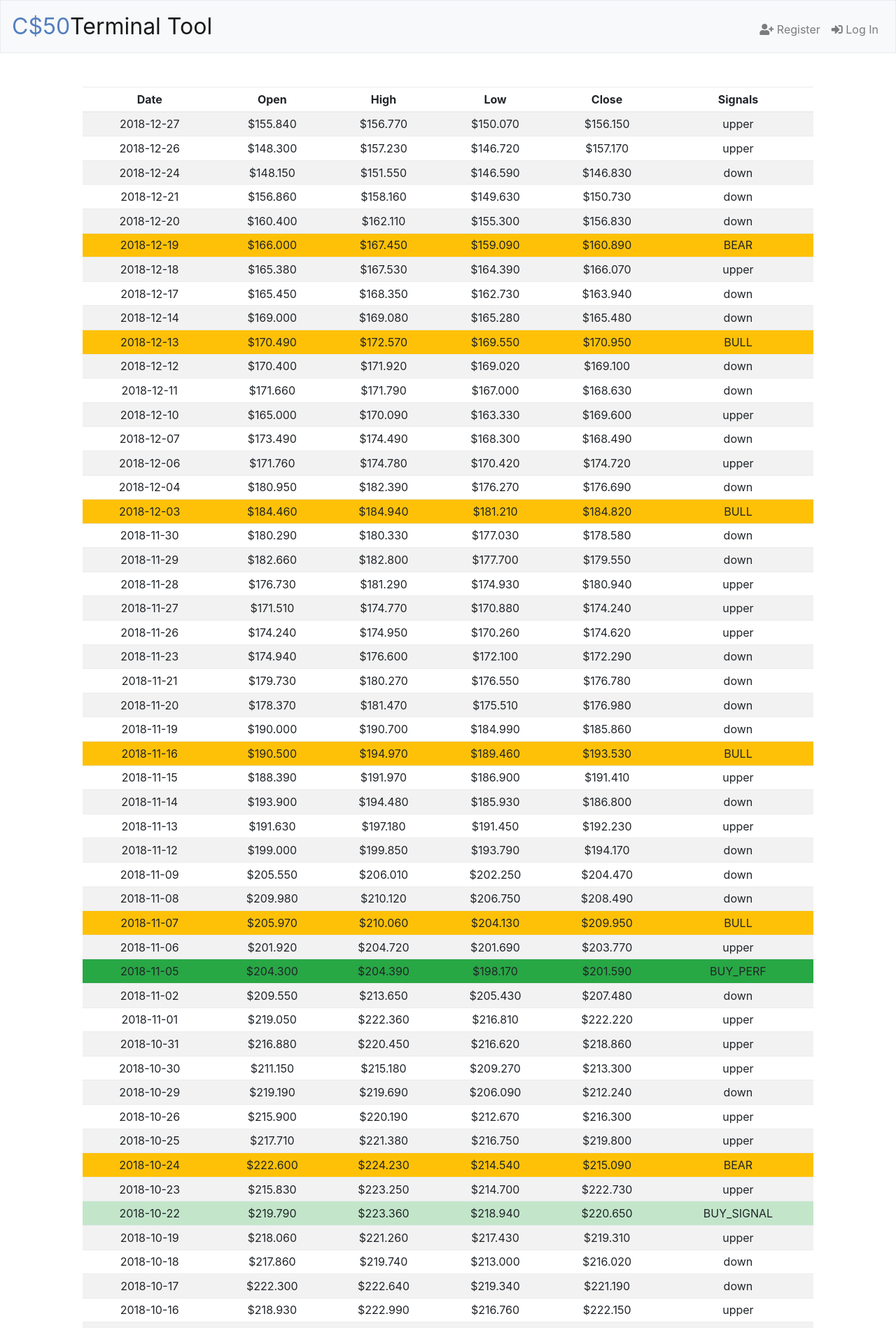
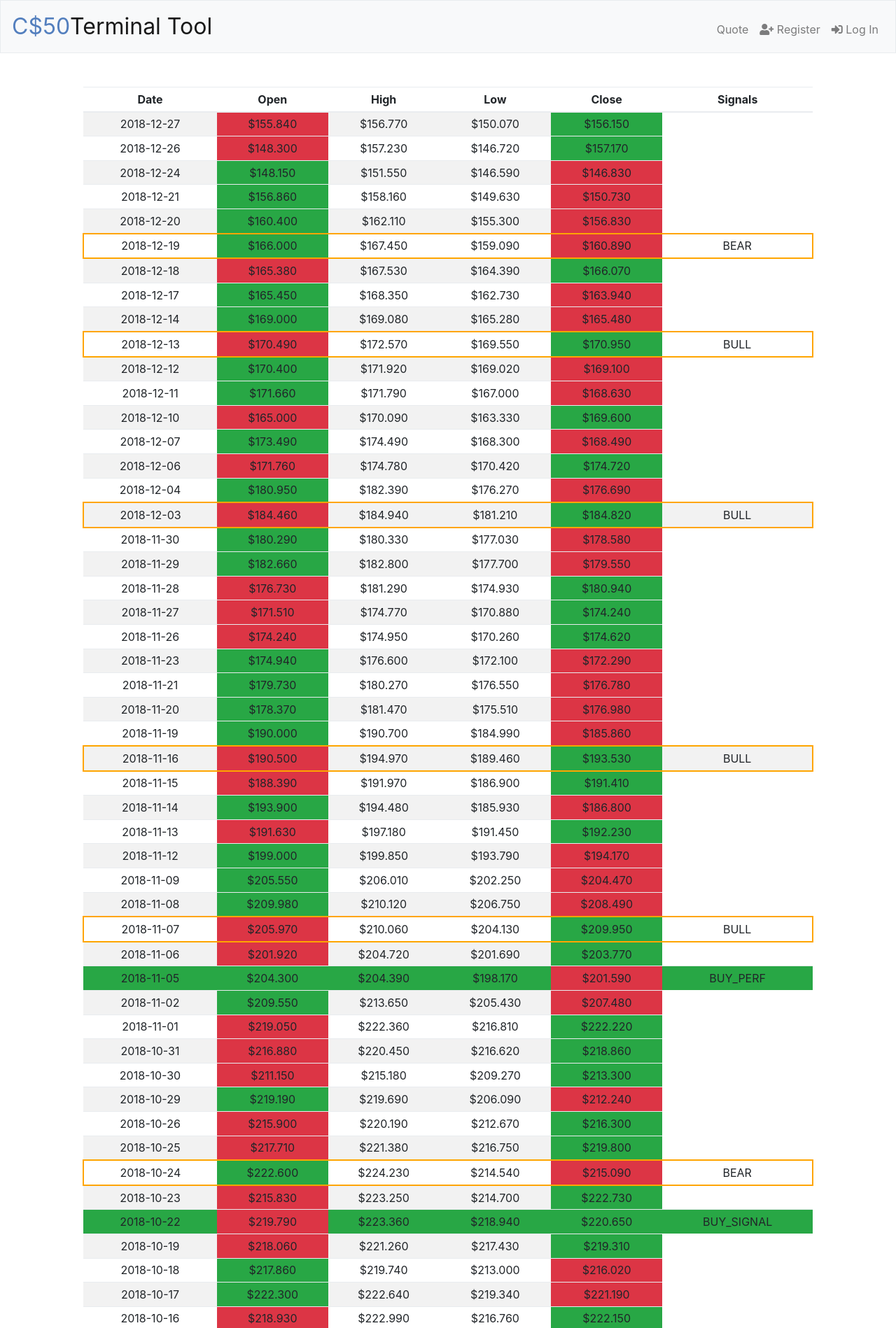
Before and after one commit to DaBubbla/project, a Flask app: page / in a window 1280 px wide. Shown: the top 1898 px of the page at 70% size. Run offline with Flask 2, Linux system fonts and the light colour scheme; data comes from the database, SQL or seed files in the repository; some libraries are stand-ins or nearby versions.

Commit message:
thinking of adding quote

```diff
--- a/application.py
+++ b/application.py
@@ -1,15 +1,15 @@
 import os
-import json
+# import json
 import requests
-import csv
-import sqlite3
+# import sqlite3
+
 
 from cs50 import SQL
 from flask import Flask, flash, render_template, request, session, url_for
 from flask_session import Session
 
 from tempfile import mkdtemp
-from helpers import apology, logic, pyson, usd# login_required, lookup, # Necessary for later application
+from helpers import apology, logic, lookup, pyson, usd# login_required, # Necessary for later application
 
 
 
@@ -51,3 +51,18 @@ def index():
         rows.reverse()
 
         return render_template("watch.html", rows=rows)
+
+@app.route("/quote", methods=["GET", "POST"])
+# @login_required
+def quote():
+    """Get stock quote. --- TODO """
+    if request.method == "POST":
+        r = lookup(request.form.get("symbol"))
+
+        if not r:
+            return apology("Invalid symbol")
+
+        return render_template("quoted.html", rows=r)
+
+    else:
+        return render_template("quote.html")
--- a/helpers.py
+++ b/helpers.py
@@ -1,6 +1,7 @@
 import requests
 import urllib.parse
 import sqlite3
+import json
 
 from flask import redirect, render_template, request, session
 from functools import wraps
@@ -40,7 +41,6 @@ def pyson():
 
 
     for i in b:
-        # print(i[0]) Got-eem!
         c.append({
             'date': i[0],
             'open': i[1],
@@ -60,7 +60,6 @@ def pyson():
             c[i]['u_d']='upper'
         else:
             c[i]['u_d']='down'
-        # print(c)
     return c
 
 
@@ -78,7 +77,7 @@ def logic():
     Reference = 0
 
     for i in range(days-1):
-        # print(pre[i]['date'])
+
         p.append({
             'date': pre[i]['date'],
             'open': pre[i]['open'],
@@ -93,7 +92,7 @@ def logic():
             if Bear and p[i]['close'] < Reference:
                 # Process a close in a Bear Signal Sequence
                 CountDown = CountDown + 1
-                # print("bear ", CountDown)
+
                 if CountDown == 9:
                     low6 = p[i-3]['close']
                     low7 = p[i-2]['close']
@@ -109,7 +108,7 @@ def logic():
                         low2 = low8
                     else:
                         low2 = low9
-                    print("low1: low2: ", low1, low2)
+
                     if low1 > low2:
                         p[i]['signal'] = "BUY_PERF"
                     else:
@@ -174,8 +173,36 @@ def logic():
                 Bull = 1
                 Reference = c4
                 CountDown = CountDown + 1
+    return(p)
 
-    return(p)
+def lookup(symbol):
+    """Look up quote for symbol."""
+
+    # Contact API
+    try:
+        response = requests.get(f"https://api.iextrading.com/1.0/stock/{urllib.parse.quote_plus(symbol)}/chart/3m")
+        response.raise_for_status()
+    except requests.RequestException:
+        return None
+
+    # Parse response
+    try:
+        quote = response.json()
+        return [{
+            "date" : quote['date'],
+            "open" : float(quote['open']),
+            "high" : float(quote['high']),
+            "low"  : float(quote['low']),
+            "close": float(quote['close'])
+        }]
+    except (KeyError, TypeError, ValueError):
+        return None
+
+    print(quote)
+
+def usd(value):
+    """Format value as USD."""
+    return f"${value:,.3f}"
 
 
 # def login_required(f):
@@ -190,31 +217,3 @@ def logic():
 #             return redirect("/login")
 #         return f(*args, **kwargs)
 #     return decorated_function
-
-
-# def lookup(symbol):
-#     """Look up quote for symbol."""
-
-#     # Contact API
-#     try:
-#         response = requests.get(f"https://api.iextrading.com/1.0/stock/{urllib.parse.quote_plus(symbol)}/quote")
-#         response.raise_for_status()
-#     except requests.RequestException:
-#         return None
-
-#     # Parse response
-#     try:
-#         quote = response.json()
-#         return {
-#             "name": quote["companyName"],
-#             "price": float(quote["latestPrice"]),
-#             "symbol": quote["symbol"]
-#         }
-#     except (KeyError, TypeError, ValueError):
-#         return None
-
-
-
-def usd(value):
-    """Format value as USD."""
-    return f"${value:,.3f}"
--- /dev/null
+++ b/static/scripts.js
@@ -0,0 +1,38 @@
+// Easier way to highlight important html data
+
+$(document).ready(function() {
+
+    // Select table data
+    let signal = $('table tr#row td#signal');
+
+
+    // Remove unneccessary signal data
+    $(signal).each(function(){
+        if( $(this).text() == 'upper' || $(this).text() == 'down' ) {
+            $(this).hide();
+        }
+    });
+
+    // Highlight Bear flips
+    $(signal).each(function(){
+        if( $(this).text() == 'BEAR' || $(this).text() == 'BULL' ) {
+            $(this).parent().css('border', '2px solid orange');
+        }
+    });
+
+
+    // Highlight buy signals
+    $(signal).each(function(){
+        if( $(this).text() == 'BUY_PERF' || $(this).text() == 'BUY_SIGNAL' ) {
+            $(this).parent().css('background', '#28a745');
+        }
+    });
+
+    // Highlight buy / sell perfs
+    $(signal).each(function(){
+        if( $(this).text() == 'SELL_PERF' || $(this).text() == 'SELL_SIGNAL' ) {
+            $(this).parent().css('background', '#dc3545');
+        }
+    });
+
+});
--- a/templates/layout.html
+++ b/templates/layout.html
@@ -16,13 +16,16 @@
         <link rel="stylesheet" href="https://use.fontawesome.com/releases/v5.6.1/css/all.css" integrity="sha384-gfdkjb5BdAXd+lj+gudLWI+BXq4IuLW5IT+brZEZsLFm++aCMlF1V92rMkPaX4PP" crossorigin="anonymous">
         <!---->
 
-        <script src="https://code.jquery.com/jquery-3.1.1.min.js"></script>
+
+
+        <script src="https://code.jquery.com/jquery-latest.min.js"></script>
+        <!-- app's own JavaScript -->
+        <script src="/static/scripts.js"></script>
+
         <script src="https://cdnjs.cloudflare.com/ajax/libs/popper.js/1.12.3/umd/popper.min.js"></script>
         <script src="https://maxcdn.bootstrapcdn.com/bootstrap/4.0.0-beta.2/js/bootstrap.min.js"></script>
 
-        <!--favicon issues!!!-->
-        <link rel="icon" type="image/ico" href="/favicon.ico">
-        <!---->
+
 
         <title class="title">CS50-terminal: {% block title %}{% endblock %}</title>
 
@@ -38,7 +41,7 @@
             <div class="collapse navbar-collapse" id="navbar">
                 {% if session.user_id %}
                     <ul class="navbar-nav mr-auto mt-2">
-                        <li class="nav-item"><a class="nav-link" href="/quote">Quote</a></li>
+
                         <li class="nav-item"><a class="nav-link" href="/buy">Buy</a></li>
                         <li class="nav-item"><a class="nav-link" href="/sell">Sell</a></li>
                         <li class="nav-item"><a class="nav-link" href="/watch"><i class="fas fa-eye"></i>Watch</a></li>
@@ -48,6 +51,7 @@
                     </ul>
                 {% else %}
                     <ul class="navbar-nav ml-auto mt-2">
+                         <li class="nav-item"><a class="nav-link" href="/quote">Quote</a></li>
                         <li class="nav-item"><a class="nav-link" href="/register"><i class="fas fa-user-plus"></i> Register</a></li>
                         <li class="nav-item"><a class="nav-link" href="/login"><i class="fas fa-sign-in-alt"></i> Log In</a></li>
                     </ul>
--- a/templates/watch.html
+++ b/templates/watch.html
@@ -18,81 +18,23 @@
             </tr>
         </thead>
         <tbody>
-            {% for i in rows %}
-                {% if i['signal'] == "BUST" %}
-                <tr class='bg-black'>
-                    <td class="rows">{{ i['date'] }}</td>
-                    <td class="rows">{{ i['open'] | usd }}</td>
-                    <td class="rows">{{ i['high'] | usd }}</td>
-                    <td class="rows">{{ i['low'] | usd }}</td>
-                    <td class="rows">{{ i['close'] | usd }}</td>
-                    <td class="rows">{{ i['signal'] }}</td>
-                </tr>
-                {% elif i['signal'] == "BUY_SIGNAL" %}
-                    <tr class='table-success'>
-                    <td class="rows">{{ i['date'] }}</td>
-                    <td class="rows">{{ i['open'] | usd }}</td>
-                    <td class="rows">{{ i['high'] | usd }}</td>
-                    <td class="rows">{{ i['low'] | usd }}</td>
-                    <td class="rows">{{ i['close'] | usd }}</td>
-                    <td class="rows">{{ i['signal'] }}</td>
-                </tr>
-                {% elif i['signal'] == "BUY_PERF" %}
-                    <tr class='bg-success'>
-                    <td class="rows">{{ i['date'] }}</td>
-                    <td class="rows">{{ i['open'] | usd }}</td>
-                    <td class="rows">{{ i['high'] | usd }}</td>
-                    <td class="rows">{{ i['low'] | usd }}</td>
-                    <td class="rows">{{ i['close'] | usd }}</td>
-                    <td class="rows">{{ i['signal'] }}</td>
-                </tr>
-                {% elif i['signal'] == "SELL_SIGNAL" %}
-                    <tr class='table-success'>
-                    <td class="rows">{{ i['date'] }}</td>
-                    <td class="rows">{{ i['open'] | usd }}</td>
-                    <td class="rows">{{ i['high'] | usd }}</td>
-                    <td class="rows">{{ i['low'] | usd }}</td>
-                    <td class="rows">{{ i['close'] | usd }}</td>
-                    <td class="rows">{{ i['signal'] }}</td>
-                </tr>
-                {% elif i['signal'] == "SELL_PERF" %}
-                    <tr class='bg-danger'>
-                    <td class="rows">{{ i['date'] }}</td>
-                    <td class="rows">{{ i['open'] | usd }}</td>
-                    <td class="rows">{{ i['high'] | usd }}</td>
-                    <td class="rows">{{ i['low'] | usd }}</td>
-                    <td class="rows">{{ i['close'] | usd }}</td>
-                    <td class="rows">{{ i['signal'] }}</td>
-                </tr>
-                {% elif i['signal'] == "BULL" %}
-                    <tr class='bg-warning'>
-                    <td class="rows">{{ i['date'] }}</td>
-                    <td class="rows">{{ i['open'] | usd }}</td>
-                    <td class="rows">{{ i['high'] | usd }}</td>
-                    <td class="rows">{{ i['low'] | usd }}</td>
-                    <td class="rows">{{ i['close'] | usd }}</td>
-                    <td class="rows">{{ i['signal'] }}</td>
-                </tr>
-                {% elif i['signal'] == "BEAR" %}
-                    <tr class='bg-warning'>
-                    <td class="rows">{{ i['date'] }}</td>
-                    <td class="rows">{{ i['open'] | usd }}</td>
-                    <td class="rows">{{ i['high'] | usd }}</td>
-                    <td class="rows">{{ i['low'] | usd }}</td>
-                    <td class="rows">{{ i['close'] | usd }}</td>
-                    <td class="rows">{{ i['signal'] }}</td>
-                </tr>
-                {% else %}
-                    <tr>
-                    <td class="rows">{{ i['date'] }}</td>
-                    <td class="rows">{{ i['open'] | usd }}</td>
-                    <td class="rows">{{ i['high'] | usd }}</td>
-                    <td class="rows">{{ i['low'] | usd }}</td>
-                    <td class="rows">{{ i['close'] | usd }}</td>
-                    <td class="rows">{{ i['signal'] }}</td>
-                </tr>
+            {% for row in rows %}
+              <tr id='row'>
 
+                <td id="date">{{ row['date'] }}</td>
+                {% if row.open < row.close %}
+                <td id="open" class='bg-danger'>{{ row['open'] | usd }}</td>
+                <td id="high">{{ row['high'] | usd }}</td>
+                <td id="low">{{ row['low'] | usd }}</td>
+                <td id="close" class='bg-success'>{{ row['close'] | usd }}</td>
+                {% elif row.open > row.close %}
+                <td id="open" class='bg-success'>{{ row['open'] | usd }}</td>
+                <td id="high">{{ row['high'] | usd }}</td>
+                <td id="low">{{ row['low'] | usd }}</td>
+                <td id="close" class='bg-danger'>{{ row['close'] | usd }}</td>
                 {% endif %}
+                <td id="signal">{{ row['signal'] }}</td>
+              </tr>
             {% endfor %}
 
         </tbody>
```
Also changed, not shown: templates/quoted.html (+17 -4 lines), favicon/favicon.ico (deleted), static/script.js (deleted).
